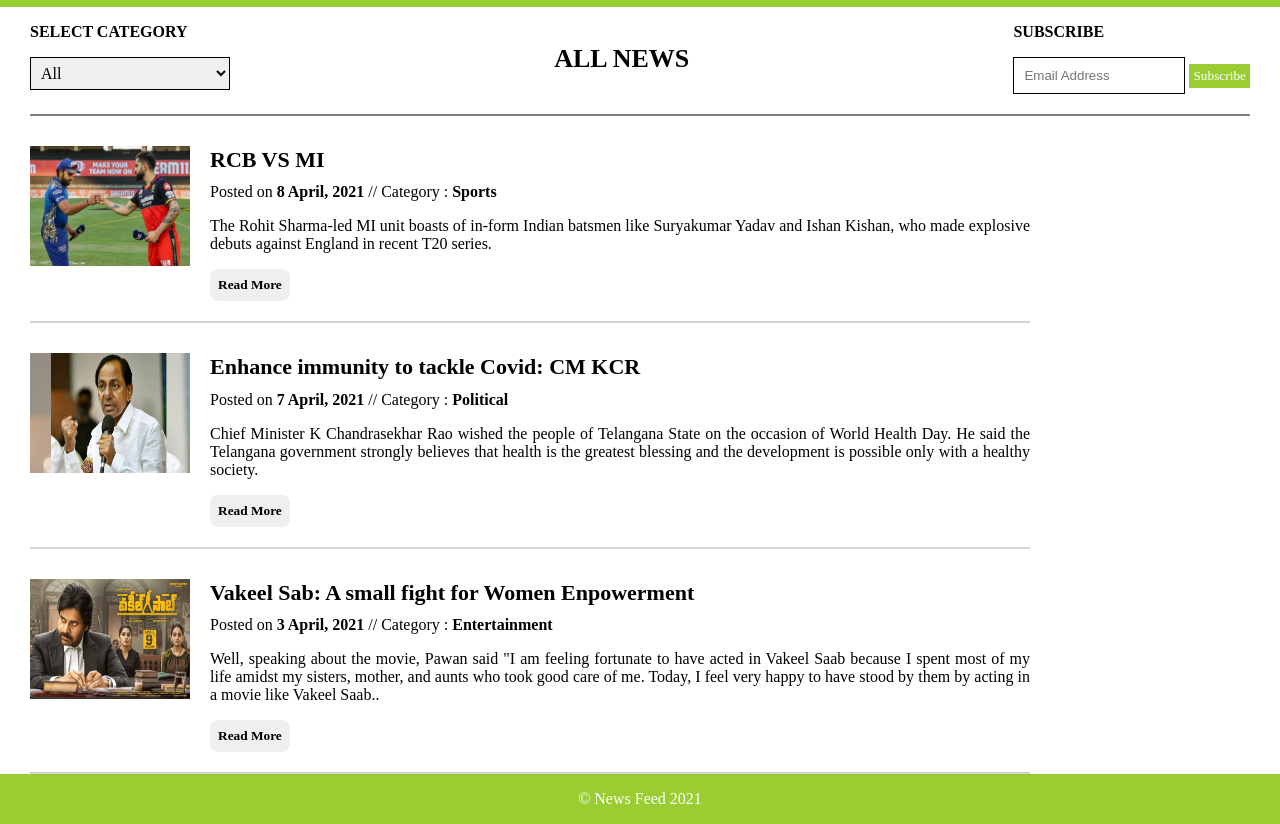
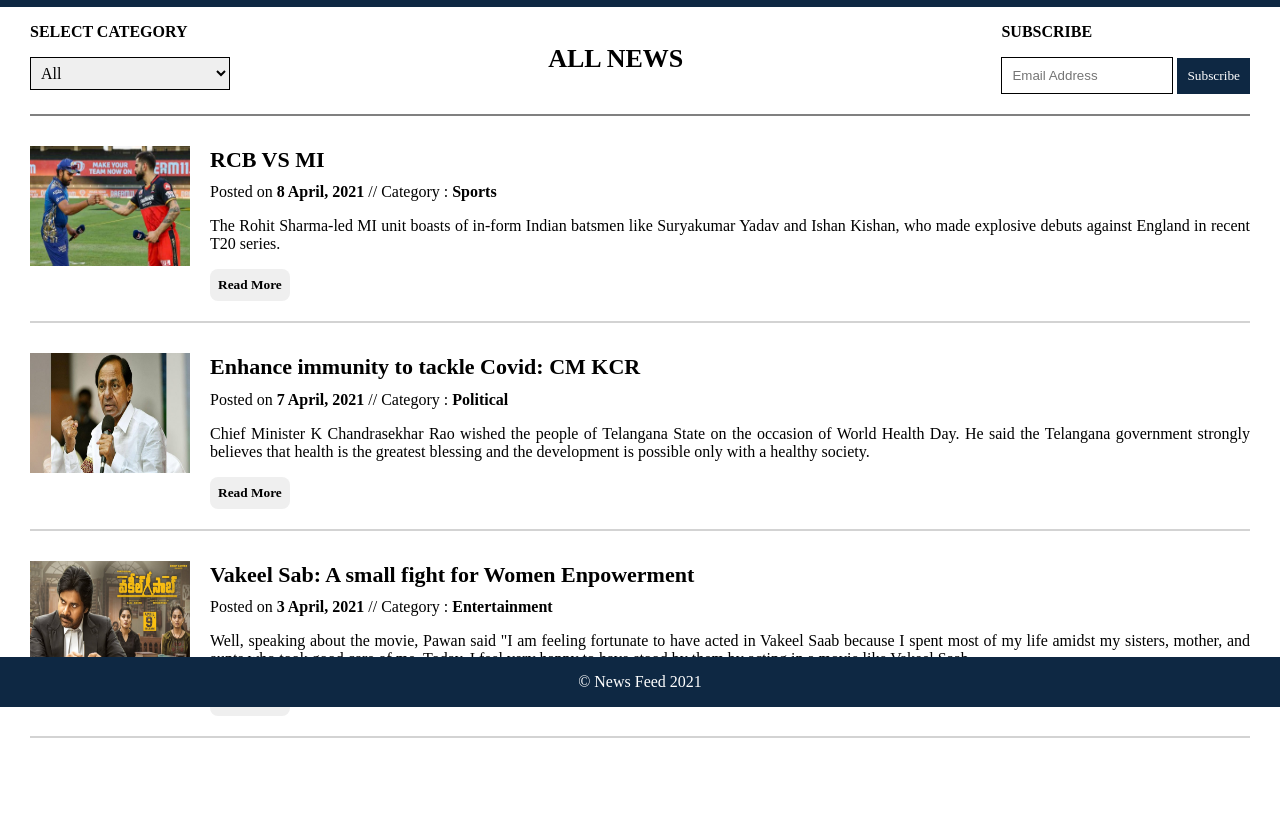
Before and after one commit to CHENCHU-ARETI/DEP-HOME-TASKS, a plain HTML site: page index.html in a window 1280 px wide. Shown: the part 93-917 px from the top of the page. After the commit the page ends 831 px from the top, so only its background shows below. Drawn offline with Linux system fonts and the light colour scheme.

Commit message:
Update style.css

```diff
--- a/style.css
+++ b/style.css
@@ -3,7 +3,7 @@ body {
 }
 
 .header_container {
-    background-color:yellowgreen;
+    background-color:#0e2843;
     height: 10vh;
     display: flex;
     justify-content: center;
@@ -12,12 +12,12 @@ body {
 
 .header_title {
     text-align: center;
-    background-color: white;
+    background-color: #ffffff;
     font-family: "TimesRoman";
     line-height: 16px;
     padding-left: 20px;
     padding-right: 20px;
-    border: 1px solid black
+    border: 1px solid #000000
 }
 
 .title_style {
@@ -27,7 +27,7 @@ body {
 
 .subtitle_style {
     font-family: "TimesRoman";
-    color: grey;
+    color: #808080;
 }
 .menu_container {
     display: flex;
@@ -35,7 +35,7 @@ body {
     margin-left: 30px;
     margin-right: 30px;
     padding-bottom: 20px;
-    border-bottom: 2px solid grey;
+    border-bottom: 2px solid #808080;
 }
 
 .category_style {
@@ -49,7 +49,7 @@ body {
     font-family: "TimesRoman";
     width: 200px;
     padding: 6px;
-    border: 1px solid black;
+    border: 1px solid #000000;
 }
 
 .head_style {
@@ -64,23 +64,24 @@ body {
 .input_email {
     width: 150px;
     padding: 10px;
-    border: 1px solid black;
+    border: 1px solid #000000;
 }
 
 .subscribe_button {
     font-family: "TimesRoman";
-    color: white;
-    background-color: yellowgreen;
-    padding: 4px;
-    border: 1px white;
+    color: #ffffff;
+    background-color: #0e2843;
+    padding: 10px;
+    border: 1px #ffffff;
+    cursor: pointer;
 }
 
 .news_item {
     display: flex;
     margin-left: 30px;
-    margin-right: 250px;
+    margin-right: 30px;
     padding-bottom: 20px;
-    border-bottom: 2px solid lightgrey;
+    border-bottom: 2px solid #d3d3d3;
 }
 
 .img_style {
@@ -118,25 +119,27 @@ body {
 
 .continue_button {
     align-self: flex-start;
-    background-image: green;
-    color: black;
+    background-image: #008000;
+    color: #000000;
     padding: 8px;
     font-family: "TimesRoman";
     font-weight: bold;
     border: 0px;
     border-radius: 8px;
+    cursor: pointer;
 }
 
 .footer_container {
-    color: white;
+    color: #ffffff;
     font-family: "TimesRoman";
     text-align: center;
-    background-color : yellowgreen;
+    background-color : #0e2843;
     left: 0;
-    bottom: 0px;
+    bottom: 0;
     width: 100%;
     height: 50px;
     line-height: 50px;
+    position: fixed;
 }
 @media screen and (max-width: 736px){
     .news_item{
```
